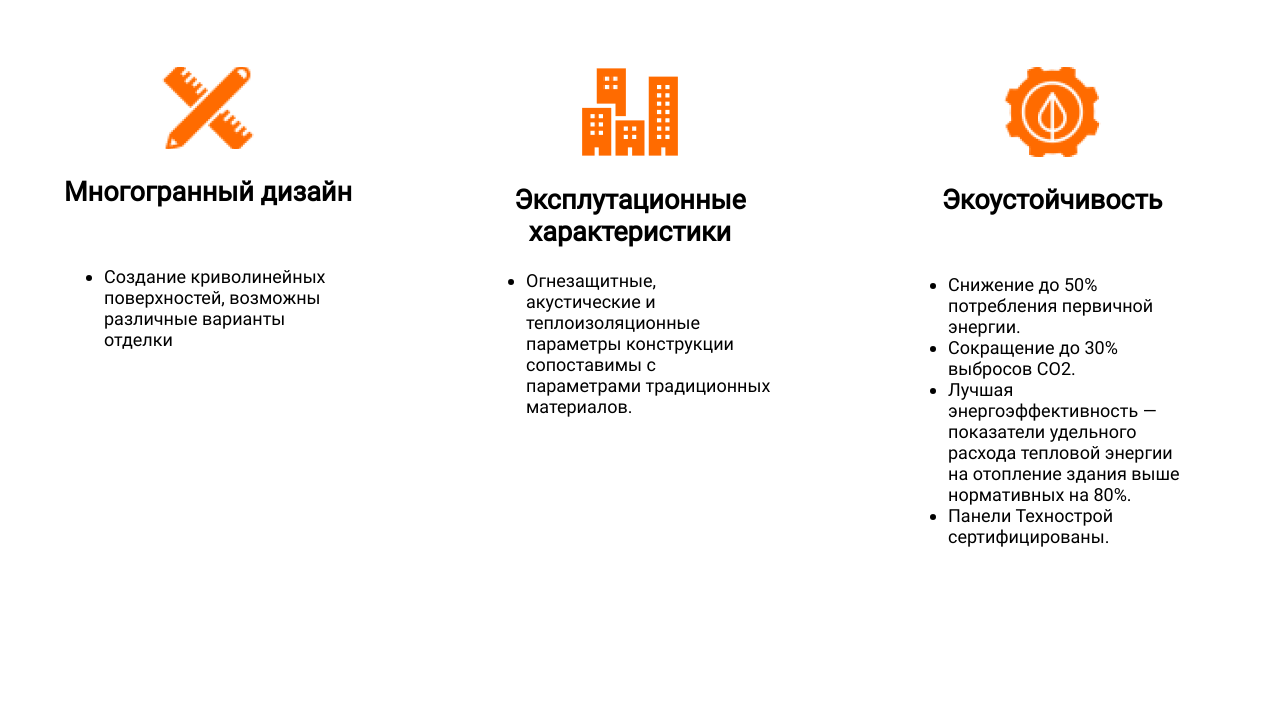
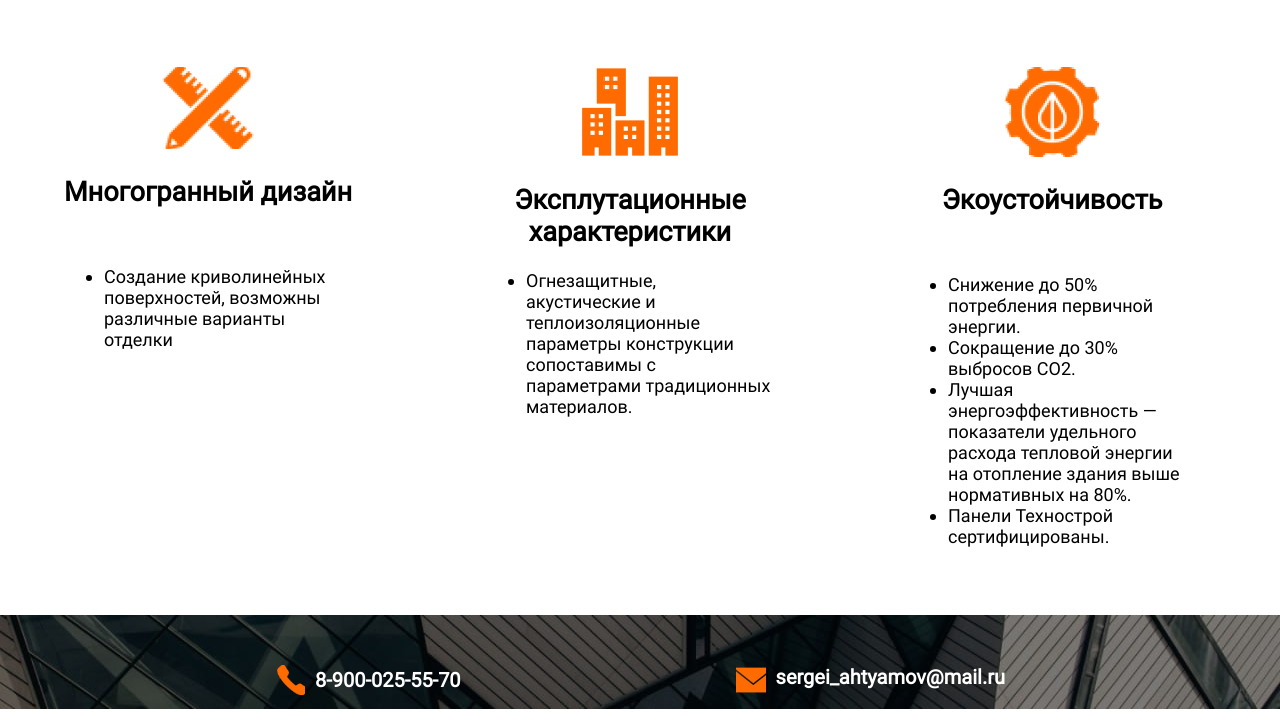
Before and after one commit to jastel28/tehnoctroy, a plain HTML site: page first_page.html in a window 1280 px wide. Shown: the part 1772-2497 px from the top of the page. Drawn offline with Linux system fonts and the light colour scheme.

Commit message:
Add files via upload

```diff
--- a/css/fpstyle.css
+++ b/css/fpstyle.css
@@ -69,7 +69,7 @@ span {
     padding-bottom: 100px;
     text-align: center;
     text-transform: uppercase;
-    background-image: url(img/fp_header_logo.jpg);
+    background-image: url(../img/fp_header_logo.jpg);
     background-size: cover;
     color: white;
 }
@@ -207,7 +207,7 @@ span {
 
 .footer {
     margin-top: 50px;
-    background-image: url(img/fp_footer_logo.jpg);
+    background-image: url(../img/fp_footer_logo.jpg);
     background-size: 100%;
     background-repeat: no-repeat;
     padding-bottom: 30px;
@@ -229,7 +229,7 @@ span {
 .footer_phone_logo {
     width: 30px;
     height: 30px;
-    background-image: url(img/phone.png);
+    background-image: url(../img/phone.png);
     background-repeat: no-repeat;
     background-size: cover;
 }
@@ -255,7 +255,7 @@ span {
 .footer_email_logo {
     width: 30px;
     height: 30px;
-    background-image: url(img/mail.png);
+    background-image: url(../img/mail.png);
     background-size: cover;
     background-repeat: no-repeat;
 }
```
